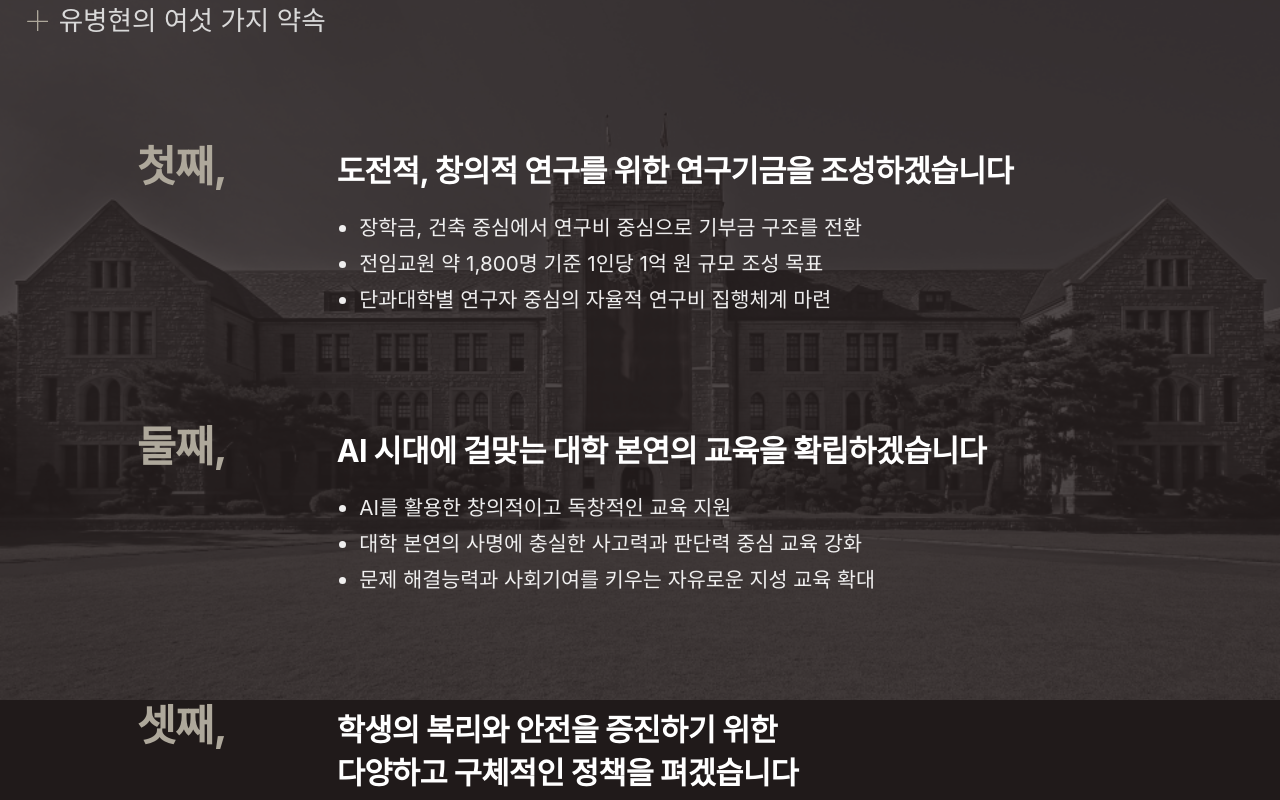
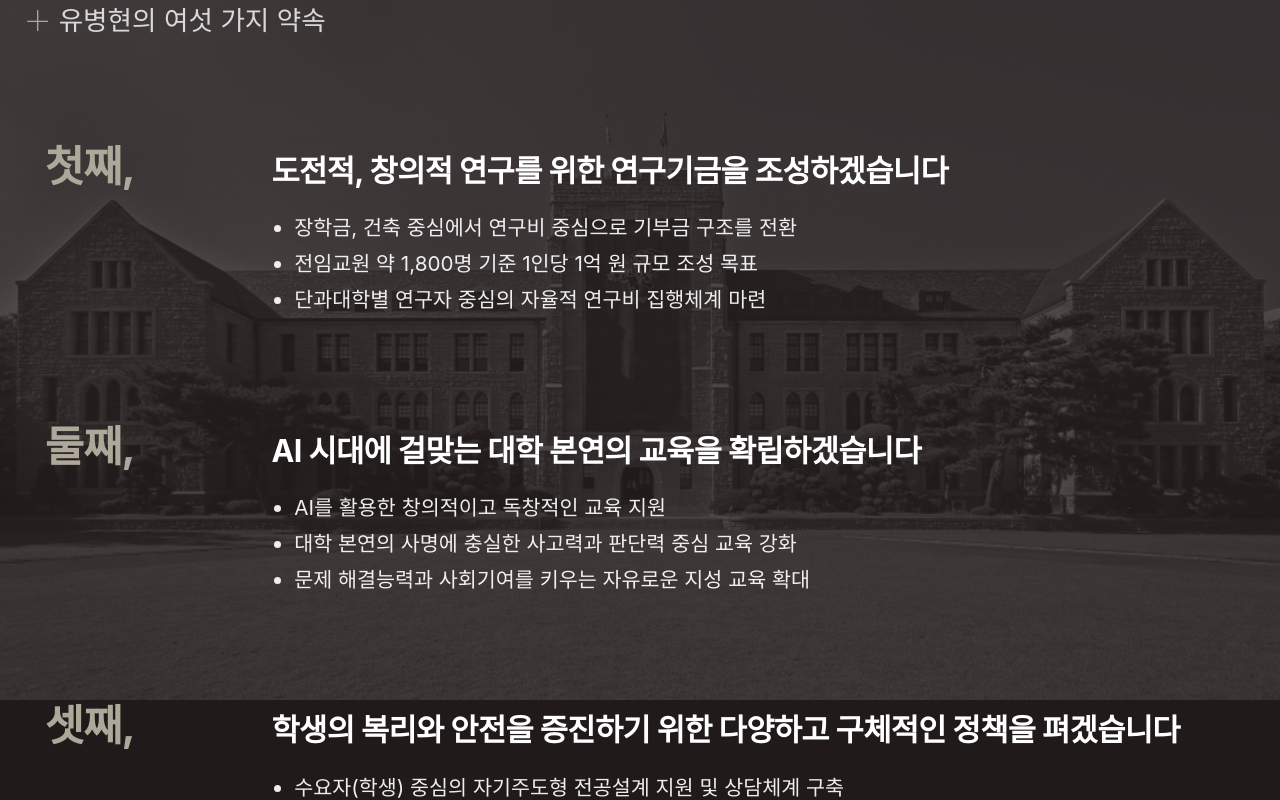
Before and after one commit to mimmimtst-svg/web, a Next.js app: page / in a window 1280 px wide. Shown: the part 1700-2500 px from the top of the page. Built offline with nearby package versions, Linux system fonts and the light colour scheme; a web font is replaced by a local one.

Commit message:
Section 3 desktop: column as wide as the longest title, wider gap after the number
Co-Authored-By: Claude Opus 5.5 <noreply@anthropic.com>
Claude-Session: https://claude.ai/code/session_01L5e7NVB9wcp6hkLNfozD1c

```diff
--- a/components/Promises.module.css
+++ b/components/Promises.module.css
@@ -287,10 +287,10 @@
   .list {
     display: flex;
     flex-direction: column;
-    width: 100%;
-    /* Even margins either side (2026-10-19: the wider column sat left of
-       centre under the shorter titles). */
-    max-width: max(1000px, calc(1440 * var(--u)));
+    /* As wide as the longest title on one line, centred, so the margins
+       either side are even; on a narrower screen the titles wrap. */
+    width: fit-content;
+    max-width: 100%;
     margin: 0 auto;
     gap: max(calc(150 * var(--u)), 80px);
   }
@@ -300,7 +300,7 @@
     display: grid;
     grid-template-columns: max(calc(250 * var(--u)), 9rem) minmax(0, 1fr);
     align-items: baseline;
-    column-gap: max(calc(50 * var(--u)), 24px);
+    column-gap: max(calc(90 * var(--u)), 32px);
   }
 
   .itemNumber {
```
Also changed, not shown: 1 other file (tests, documents, lock files or other folders).
